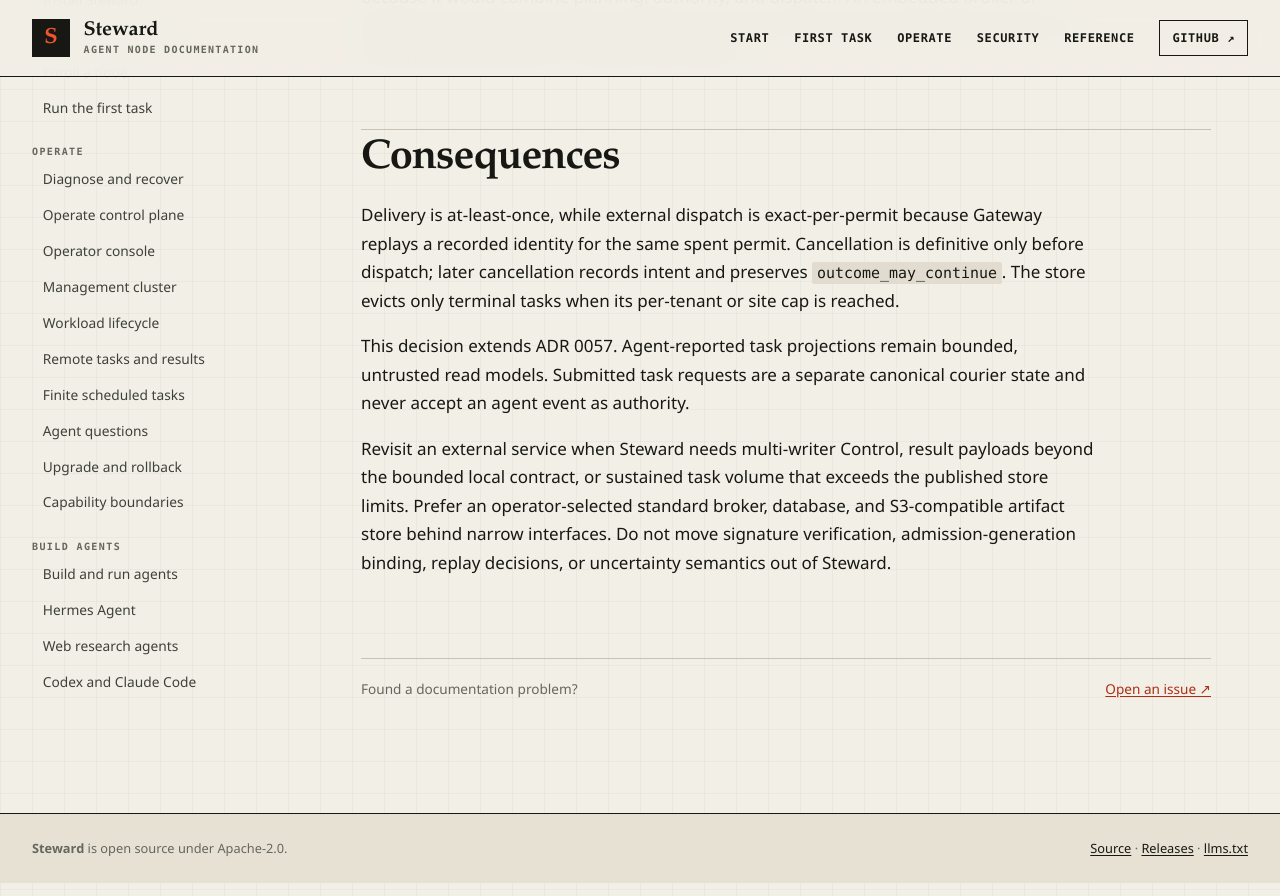
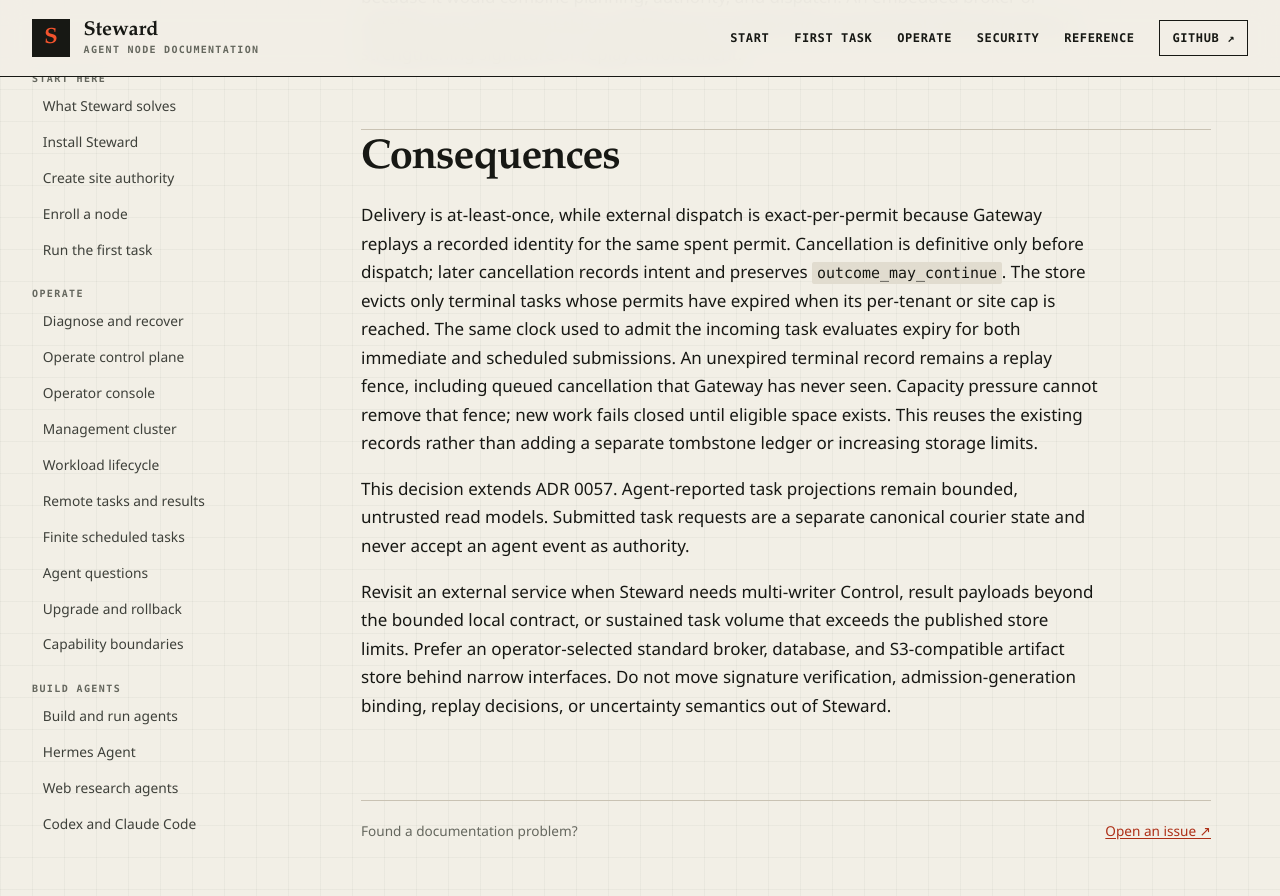
Before and after one commit to hardrails/steward, a Jekyll site: the page built from docs/decisions/0059-native-exact-task-courier.md, in a window 1280 px wide and 900 px high, scrolled down 1959 px. Shown: the top 896 px of the window. Built offline with Jekyll 4.4.1, drawn with Linux system fonts in a browser that asks for light colours.

Commit message:
Record expiry-aware replay fencing in the task courier decision
Constraint: Reuse retained terminal tasks instead of a new deduplication ledger or larger limits.

```diff
--- a/docs/decisions/0059-native-exact-task-courier.md
+++ b/docs/decisions/0059-native-exact-task-courier.md
@@ -65,8 +65,13 @@
 Delivery is at-least-once, while external dispatch is exact-per-permit because
 Gateway replays a recorded identity for the same spent permit. Cancellation is
 definitive only before dispatch; later cancellation records intent and preserves
-`outcome_may_continue`. The store evicts only terminal tasks when its per-tenant
-or site cap is reached.
+`outcome_may_continue`. The store evicts only terminal tasks whose permits have
+expired when its per-tenant or site cap is reached. The same clock used to admit
+the incoming task evaluates expiry for both immediate and scheduled submissions.
+An unexpired terminal record remains a replay fence, including queued cancellation
+that Gateway has never seen. Capacity pressure cannot remove that fence; new work
+fails closed until eligible space exists. This reuses the existing records rather
+than adding a separate tombstone ledger or increasing storage limits.
 
 This decision extends ADR 0057. Agent-reported task projections remain bounded,
 untrusted read models. Submitted task requests are a separate canonical courier
```
